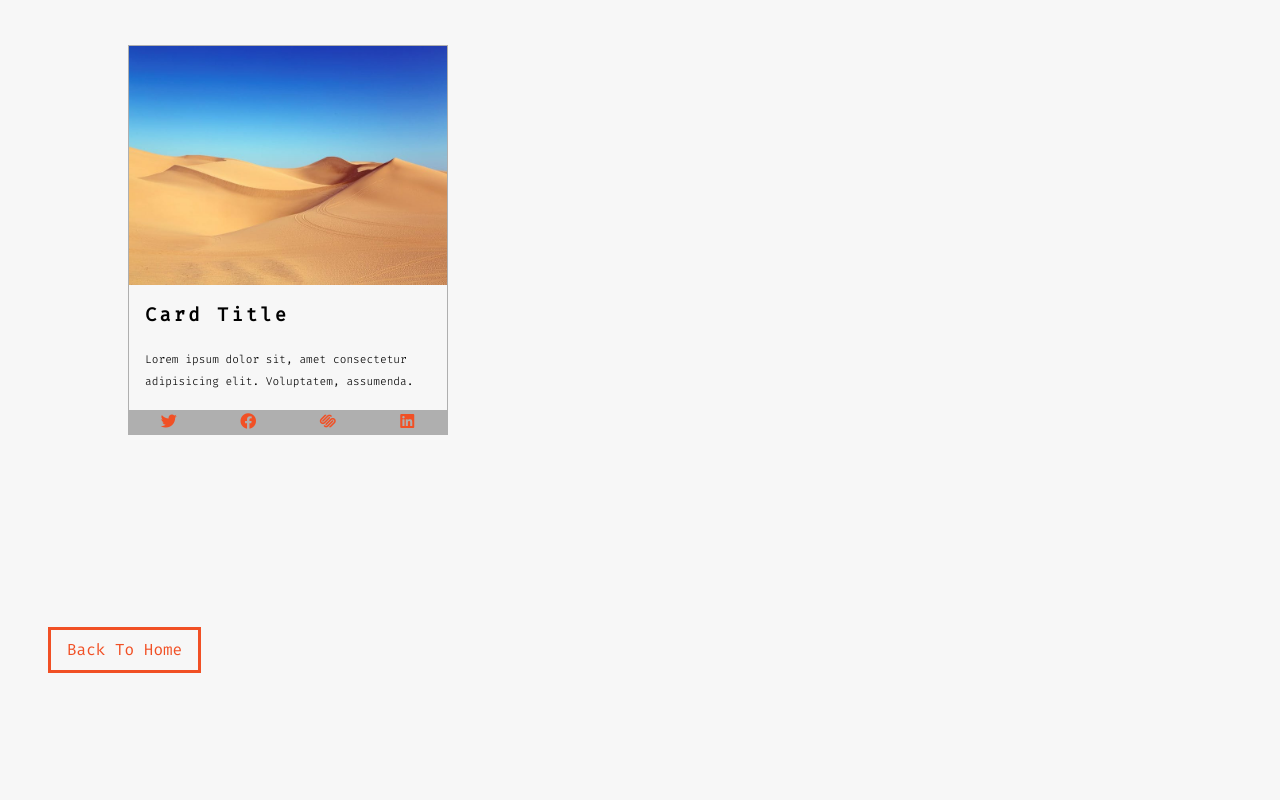
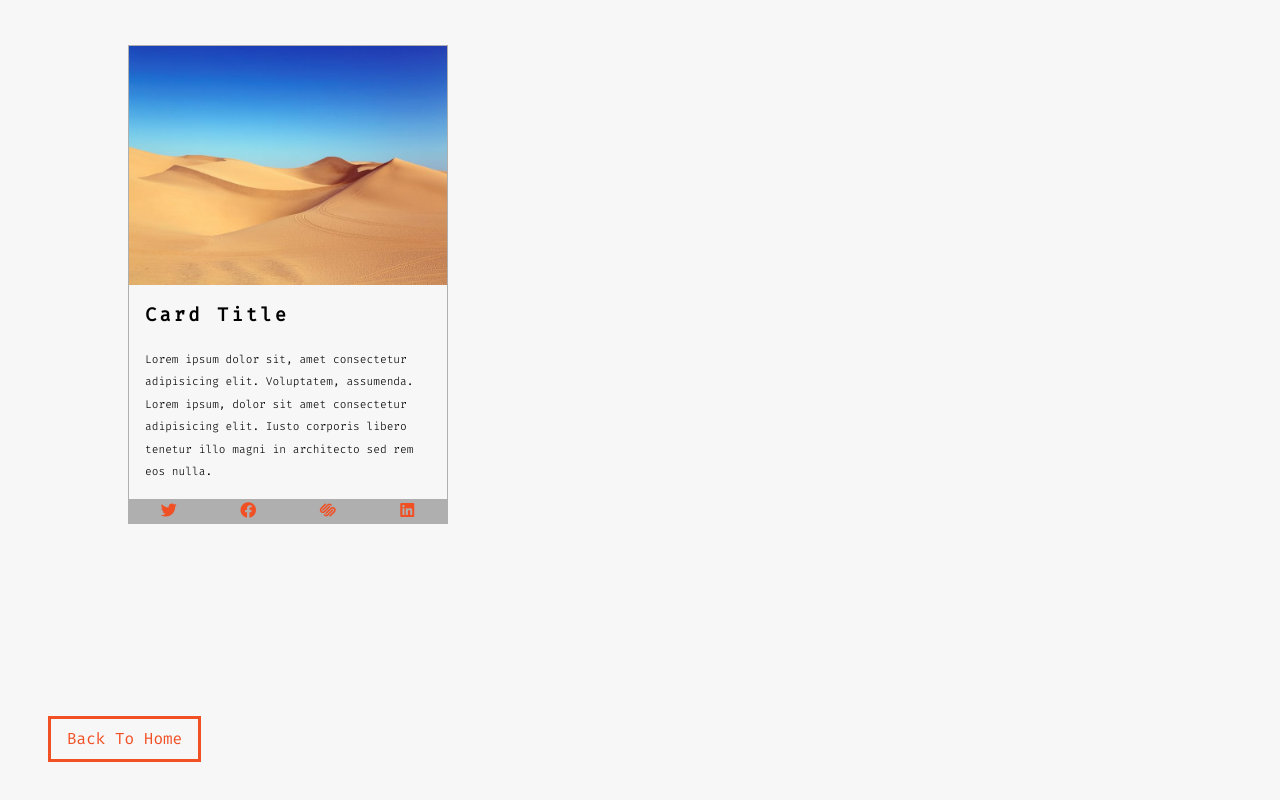
Before and after one commit to searchingeXly/jstest, a plain HTML site: page cards.html in a window 1280 px wide. Shown: the part 560-1360 px from the top of the page. Before the commit the page ends 1281 px from the top, so only its background shows below. Drawn offline with Linux system fonts and the light colour scheme.

Commit message:
Finished cards project

```diff
--- a/cards.html
+++ b/cards.html
@@ -84,7 +84,9 @@
             <h3>card title</h3>
             <p>
               Lorem ipsum dolor sit, amet consectetur adipisicing elit.
-              Voluptatem, assumenda.
+              Voluptatem, assumenda. Lorem ipsum, dolor sit amet consectetur
+              adipisicing elit. Iusto corporis libero tenetur illo magni in
+              architecto sed rem eos nulla.
             </p>
           </div>
           <!-- card footer -->
--- a/styles.css
+++ b/styles.css
@@ -203,3 +203,9 @@ total gaps in 3 column layout = 2 * 2rem = 64px
 .cards-center {
   grid-template-columns: repeat(auto-fill, minmax(268.5px, 1fr));
 }
+
+.card {
+  display: grid;
+  grid-template-columns: 1fr;
+  grid-template-rows: auto 1fr auto;
+}
```
